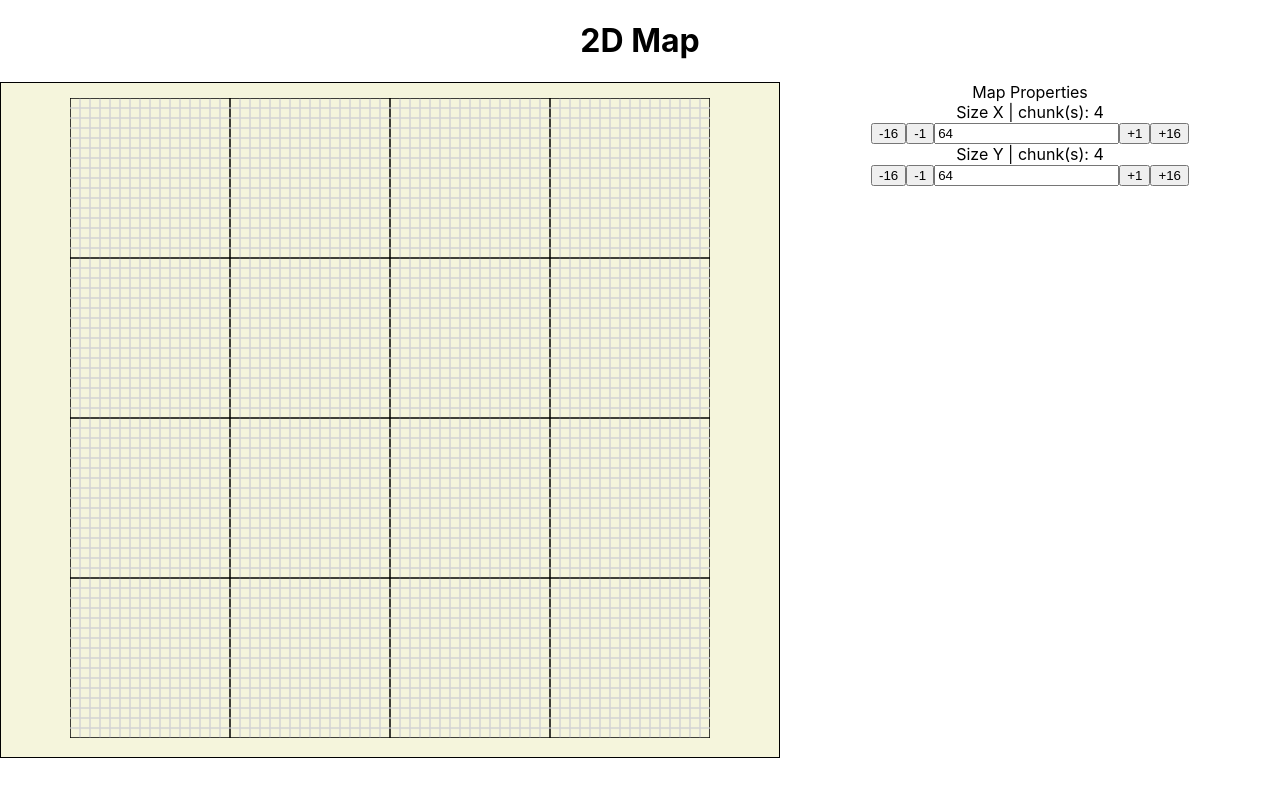
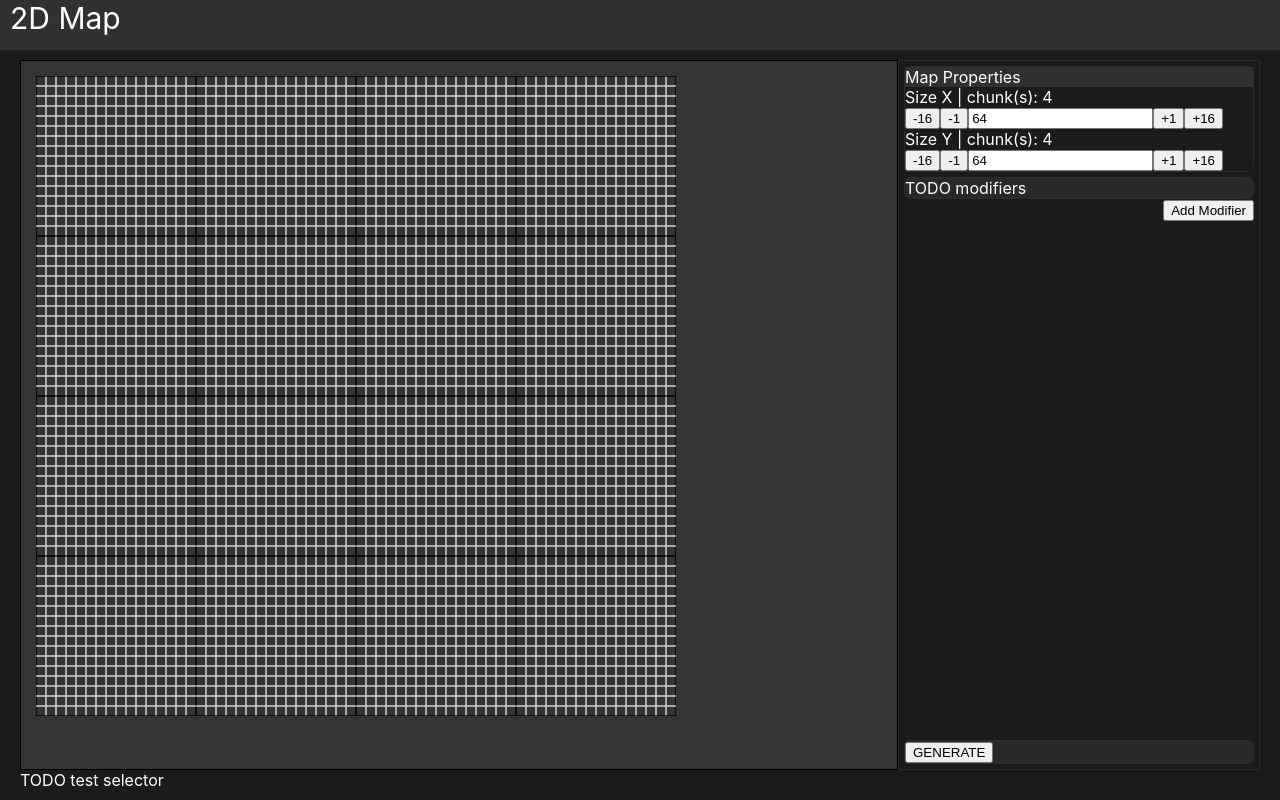
Before and after one commit to DarkGuardsman/icbm-calculator-web, a React (Create React App) app: page / in a window 1280 px wide. Built offline with nearby package versions, Linux system fonts and the light colour scheme.

Commit message:
feat: added layout and sections

```diff
--- a/src/App.css
+++ b/src/App.css
@@ -1,38 +1,14 @@
-.App {
-  text-align: center;
+html, body, #root {
+  height: 100%;
+  width: 100%;
 }
 
-.App-logo {
-  height: 40vmin;
-  pointer-events: none;
+#root {
+  display: flex;
+  flex-direction: column;
 }
 
-@media (prefers-reduced-motion: no-preference) {
-  .App-logo {
-    animation: App-logo-spin infinite 20s linear;
-  }
+div {
+  color: white;
+  background-color: rgb(27, 27, 27);
 }
-
-.App-header {
-  background-color: #282c34;
-  min-height: 100vh;
-  display: flex;
-  flex-direction: column;
-  align-items: center;
-  justify-content: center;
-  font-size: calc(10px + 2vmin);
-  color: white;
-}
-
-.App-link {
-  color: #61dafb;
-}
-
-@keyframes App-logo-spin {
-  from {
-    transform: rotate(0deg);
-  }
-  to {
-    transform: rotate(360deg);
-  }
-}
--- a/src/App.js
+++ b/src/App.js
@@ -3,9 +3,7 @@ import MapToolPage from "./tools/map/MapToolPage";
 
 function App() {
   return (
-    <div className="App">
-        <MapToolPage/>
-    </div>
+      <MapToolPage/>
   );
 }
 
--- a/src/tools/ToolPage.js
+++ b/src/tools/ToolPage.js
@@ -1,10 +1,10 @@
-
+import styles from "./ToolPage.module.css"
 
 export default function ToolPage({title, children}) {
     return (
-        <div>
-            <h1>{title}</h1>
-            <div>
+        <div className={styles.page}>
+            <div className={styles.title}>{title}</div>
+            <div className={styles.content}>
                 {children}
             </div>
         </div>
--- /dev/null
+++ b/src/tools/ToolPage.module.css
@@ -0,0 +1,18 @@
+.page {
+    display: flex;
+    flex-direction: column;
+
+    flex-grow: 1;
+}
+
+.title {
+    font-size: 30px;
+    height: 50px;
+    background-color: rgb(49,49,49);
+    padding-left: 10px;
+}
+
+.content {
+    flex-grow: 1;
+    padding: 10px 20px
+}
--- a/src/tools/map/MapToolPage.js
+++ b/src/tools/map/MapToolPage.js
@@ -9,21 +9,30 @@ export default function MapToolPage() {
     const [sizeX, setSizeX] = useState(CHUNK_SIZE * 4);
     const [sizeY, setSizeY] = useState(CHUNK_SIZE * 4);
     const [tiles, setTiles] = useState([]);
+    const [hasRun, setHasRun] = useState(false);
 
+    const generateMap = () => {
+        setTiles([]);
+        setHasRun(false);
+    };
 
     return (
         <ToolPage title={"2D Map"}>
             <div className={styles.content}>
+                <div className={styles.contentTop}>
+                    <div className={styles.center}>
                         <div className={styles.map}>
                             <GraphRender
                                 tiles={tiles}
                                 gridSizeX={sizeX}
                                 gridSizeY={sizeY}
                             />
+
                         </div>
-                <div className={styles.tools}>
-                    <div>
-                        <div>Map Properties</div>
+                    </div>
+                    <div className={styles.right}>
+                        <div className={styles.toolSection}>
+                            <div className={styles.toolTitle}>Map Properties</div>
                             <div>
                                 <div>Size X | chunk(s): {sizeX / CHUNK_SIZE}</div>
                                 <NumericIncrementer
@@ -41,6 +50,23 @@ export default function MapToolPage() {
                                 />
                             </div>
                         </div>
+                        <div className={styles.modifiers}>
+                            <div className={styles.toolSection}>
+                                TODO modifiers
+                            </div>
+                            <div className={styles.addModifier}>
+                                <button>Add Modifier</button>
+                            </div>
+                        </div>
+                        <div className={`${styles.toolSection} ${styles.actions}`}>
+                            <button onClick={generateMap}>
+                                {hasRun ? "RESET" : "GENERATE"}
+                            </button>
+                        </div>
+                    </div>
+                </div>
+                <div className={styles.contentBottom}>
+                    TODO test selector
                 </div>
             </div>
         </ToolPage>
--- a/src/tools/map/MapToolPage.module.css
+++ b/src/tools/map/MapToolPage.module.css
@@ -1,17 +1,73 @@
 .content {
     display: flex;
+    flex-direction: column;
+
+    width: 100%;
+    height: 100%;
+}
+
+.contentTop {
+    display: flex;
     flex-direction: row;
+
+    flex-grow: 1;
+}
+
+.contentBottom {
+
+}
+
+.center {
+    flex-grow: 1;
+
+    display: flex;
+    flex-direction: column;
 }
 
 .map {
     flex-grow: 1;
+
     border: 1px black solid;
-  background-color: beige;
+    background-color: rgb(52, 52, 52);
     padding: 15px;
 }
 
-.tools {
-  min-width: 500px;
+.right {
+    min-width: 350px;
+    max-width: 350px;
+
     display: flex;
     flex-direction: column;
+
+    gap: 5px;
+
+    padding: 5px;
+
+    border: solid 1px #282c34;
 }
+
+.modifiers {
+    display: flex;
+    flex-direction: column;
+    padding: 0;
+
+    flex-grow: 1;
+}
+
+.addModifier {
+    display: inline-block;
+    margin: 0 0 0 auto;
+}
+
+.actions {
+}
+
+.toolSection {
+    border: solid 1px #282c34;
+    border-radius: 7px;
+    background-color: rgb(43, 40, 40);
+}
+
+.toolTitle {
+    background-color: rgb(49, 49, 49);
+}
```
Lines whose indentation alone changed are shown as unchanged.
